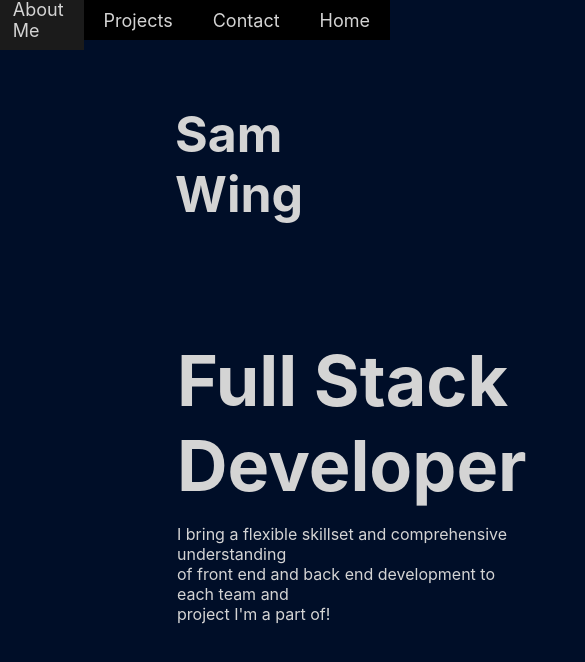
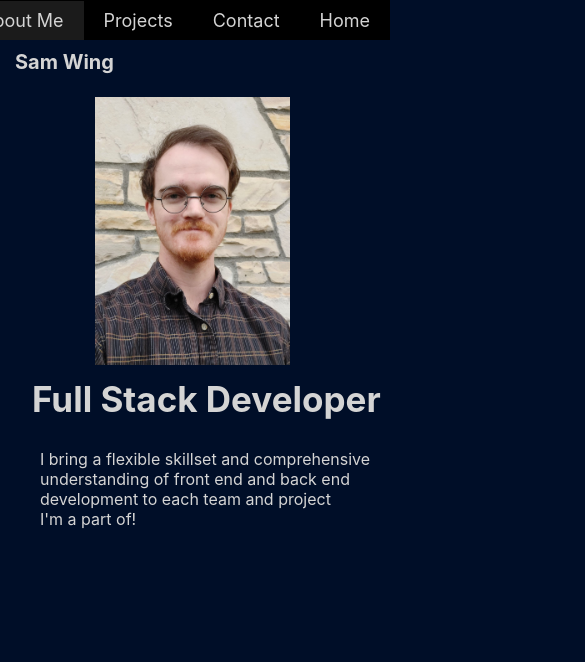
Before and after one commit to SamWing1/Portfolio, a React (Create React App) app: page / in a window 390 px wide. Shown: the top 662 px of the page, 585 px wide, since content can reach past the window. Built offline with nearby package versions, Linux system fonts and the light colour scheme.

Commit message:
formatted home page for mobile

```diff
--- a/src/components/NavBar/NavBar.css
+++ b/src/components/NavBar/NavBar.css
@@ -19,6 +19,7 @@ nav {
     color: rgb(212, 212, 212);
     font-size: 18px;
     padding: 9px 20px 9px 20px;
+    white-space: nowrap;
 }
 
 .link:hover {
@@ -35,3 +36,7 @@ a:hover { text-decoration: none; }
 
 
 a:active { text-decoration: none; }
+
+@media only screen and (max-width: 600px) {
+
+}
--- a/src/pages/HomePage/HomePage.css
+++ b/src/pages/HomePage/HomePage.css
@@ -32,3 +32,55 @@ img {
 .brief {
   color: rgb(212, 212, 212);
 }
+
+.mobileshow {
+  display: none;
+}
+
+.mobileimg {
+  display: none;
+}
+
+@media only screen and (max-width: 600px) {
+  .name {
+    font-size: 20px;
+    padding-left: 15px;
+    padding-top: 5px;
+    margin-top: 5px;
+    padding-bottom: 10px;
+  }
+  .title {
+    font-size: 35px;
+    margin-top: 0px;
+    padding-left: 30px;
+    text-align: center;
+  }
+  .hometext {
+    padding-left: 30px;
+  }
+  .homeimg {
+    display: none;
+  }
+  .homepage {
+    padding-top: 0px;
+  }
+  .hometext {
+    padding-left: 0px;
+  }
+  .brief {
+    display: none;
+  }
+  .mobileshow {
+    display: block;
+    color: rgb(212, 212, 212);
+    width: 370px;
+    padding-left: 40px;
+    padding-top: 10px;
+  }
+  .mobileimg {
+    display: block;
+    margin: 0 auto;
+    padding-right: 100px;
+    padding-bottom: 10px;
+  }
+}
--- a/src/pages/HomePage/HomePage.jsx
+++ b/src/pages/HomePage/HomePage.jsx
@@ -13,6 +13,7 @@ if (otherPage.some((item) => pathname.includes(item))) return null;
         <>
             <h1 className='name'>Sam Wing</h1>
             <div className='homepage'>
+                <img class='mobileimg' src={headshot}></img>
                 <table>
                     <tr>
                         <td className='hometext'>
@@ -21,6 +22,7 @@ if (otherPage.some((item) => pathname.includes(item))) return null;
                         <td className='homeimg'><img src={headshot}></img></td>
                     </tr>
                 </table>
+                <p class='mobileshow'>I bring a flexible skillset and comprehensive understanding of front end and back end development to each team and project <br /> I'm a part of!</p>
             </div>
         </>
     )
```
